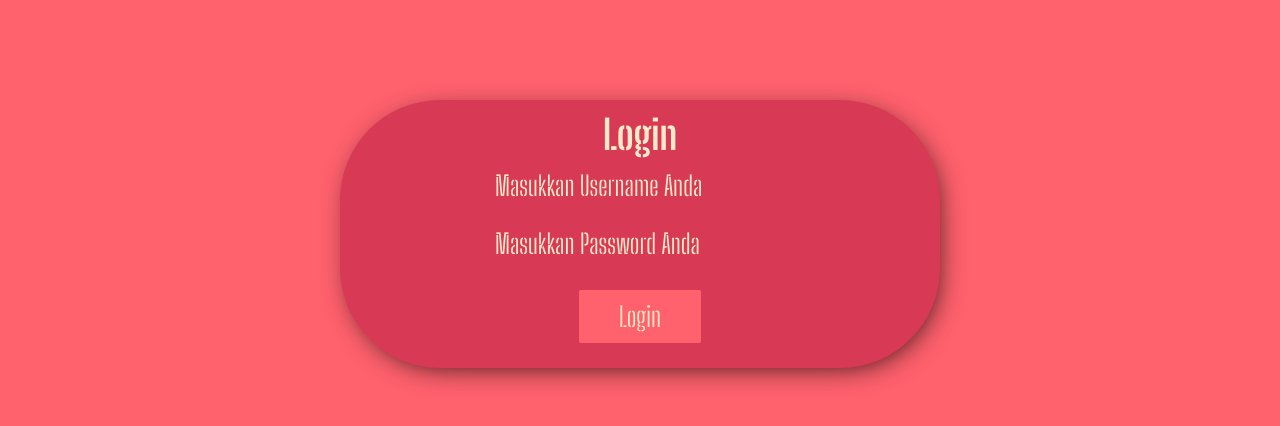
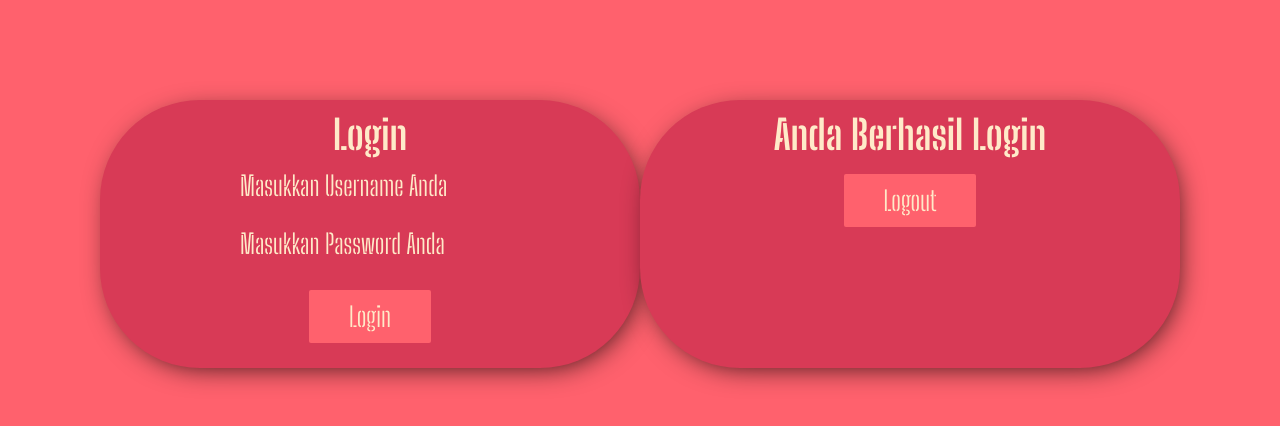
Before and after one commit to fikridzkr/reactjs-advanced, a React (Create React App) app: page / in a window 1280 px wide. Shown: the top 426 px of the page. Built offline with nearby package versions, Linux system fonts and the light colour scheme.

Commit message:
learn sass

```diff
--- a/src/App.js
+++ b/src/App.js
@@ -1,9 +1,11 @@
 import Login from './components/Login';
+import Homepage from './components/Homepage';
 import './styles/index.scss';
 function App() {
   return (
     <div className="container">
-      <Login />
+      {' '}
+      <Login /> <Homepage />
     </div>
   );
 }
--- /dev/null
+++ b/src/auth.js
@@ -0,0 +1,3 @@
+let isLogged = false;
+
+export default isLogged;
--- /dev/null
+++ b/src/components/Homepage/index.jsx
@@ -0,0 +1,18 @@
+import React from 'react'
+import isLogged from '../../auth';
+import Button from '../Login/components/Button';
+const HomePage = () => {
+    const Logout = () => {
+        isLogged = false
+    }
+    return (
+        <div className='card'>
+                <h1>Anda Berhasil Login</h1>
+                <form action="" onSubmit={Logout}>
+                <Button type='submit' className='btn'>Logout</Button>
+                </form>
+        </div>
+    )
+}
+
+export default HomePage
--- a/src/components/Login/index.jsx
+++ b/src/components/Login/index.jsx
@@ -4,7 +4,6 @@ import Button from "./components/Button";
 const Login = () => {
     const [auth, setAuth] = useState({username:'', password:''})
     const {username, password} = auth
-    const [isLogged, setIsLogged] = useState(false)
 
     const handleChange= (e) => {
     const {name, value} = e.target
@@ -17,7 +16,7 @@ const Login = () => {
     const loginHandler = (e) => {
         e.preventDefault()
      if(username === 'user' && password === 'admin123'){
-         setIsLogged(true)
+
      }
     }
     return (
```
